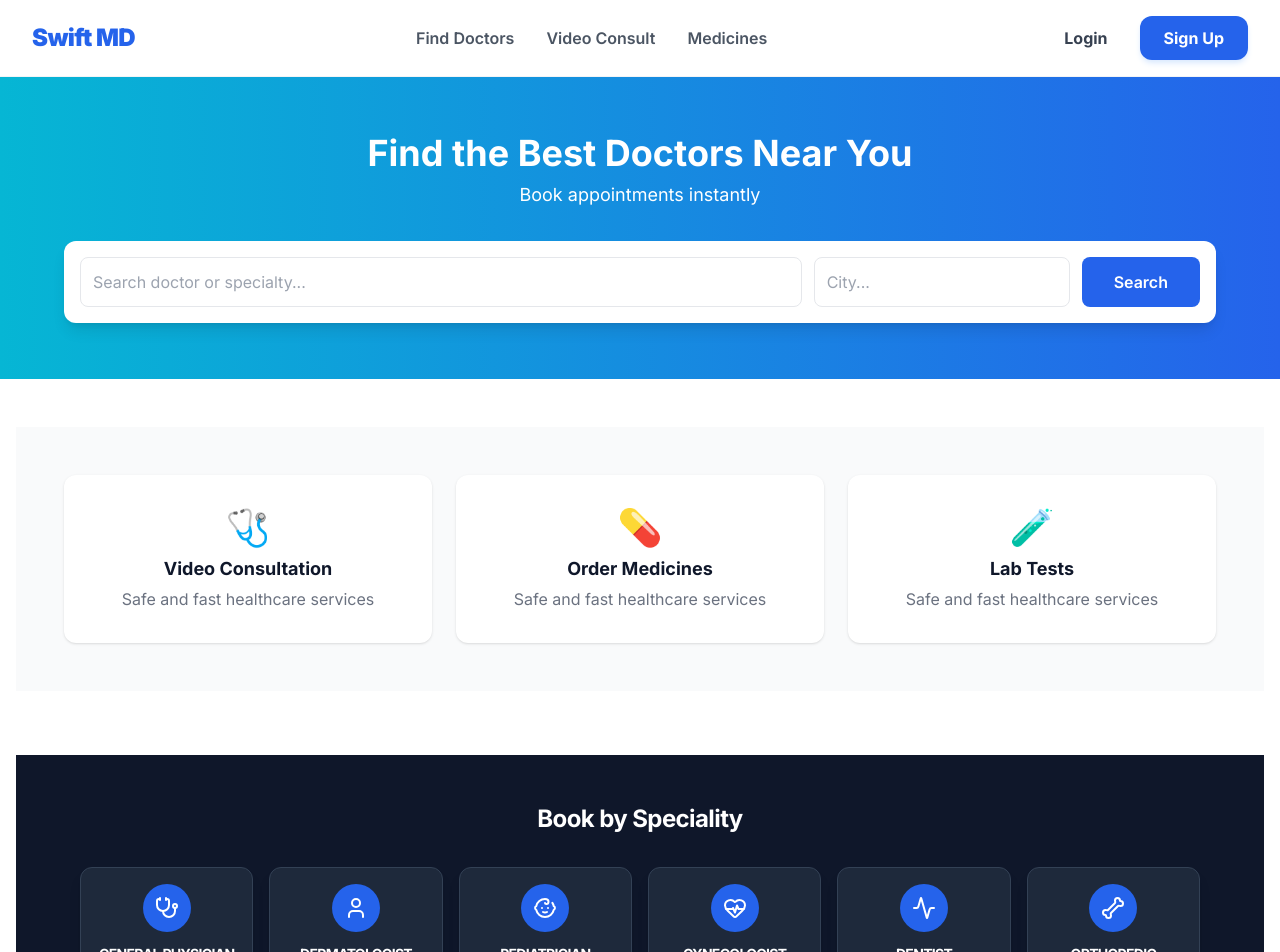
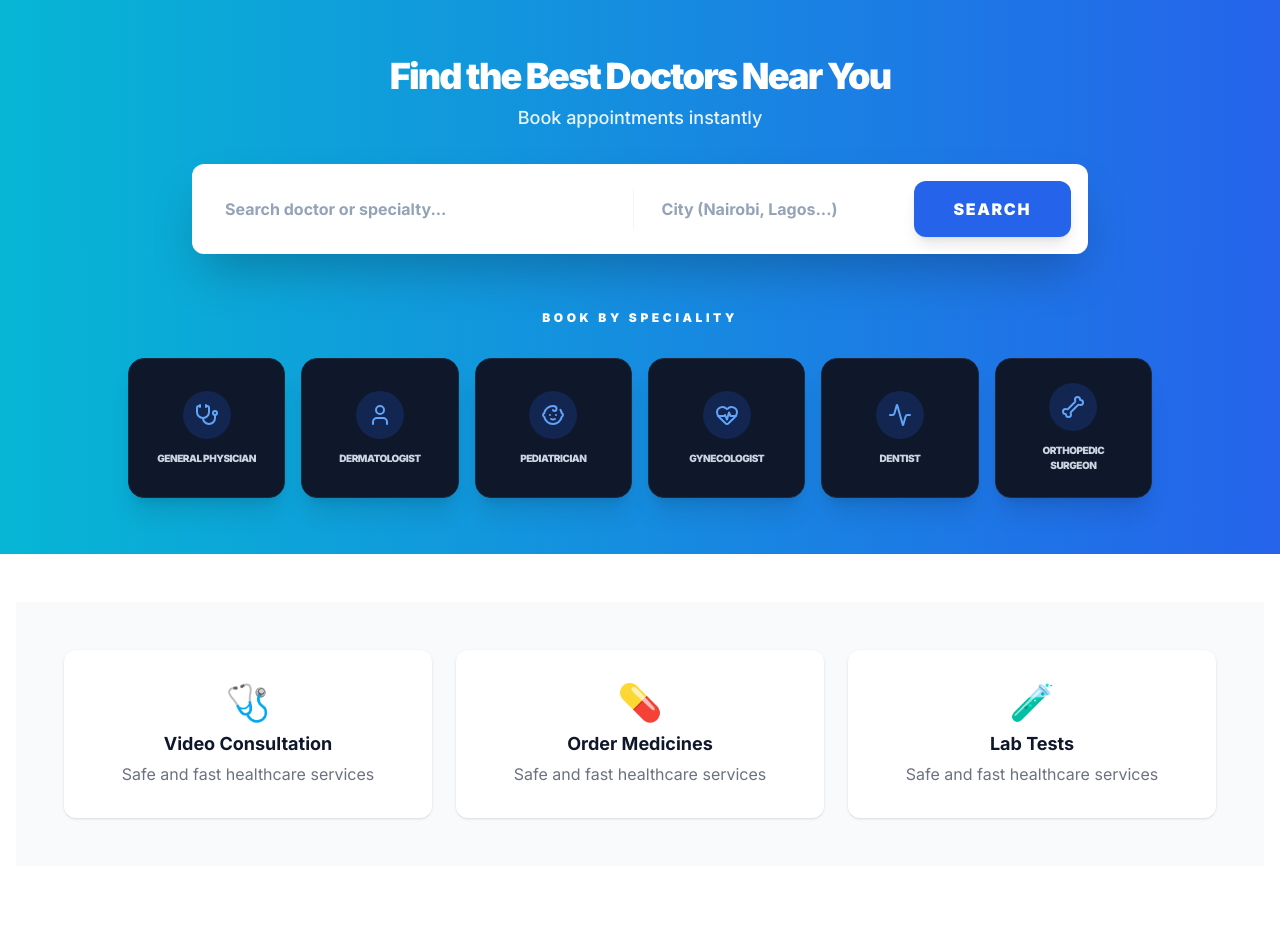
Before and after one commit to mugwe88-ops/MedicareAI, a Next.js app in the folder frontend/: page / in a window 1280 px wide. Shown: the top 952 px of the page. Built offline with nearby package versions, Linux system fonts and the light colour scheme.

Commit message:
update server.js

```diff
--- a/frontend/app/components/Hero.tsx
+++ b/frontend/app/components/Hero.tsx
@@ -1,44 +1,85 @@
 "use client";
-import { useEffect, useState, useRef } from "react";
+import { useState } from "react";
 import { useRouter } from "next/navigation";
+import { Stethoscope, User, Baby, HeartPulse, Activity, Bone } from "lucide-react";
 
 export default function Hero() {
   const [query, setQuery] = useState("");
   const [city, setCity] = useState("");
   const router = useRouter();
 
-  const handleSearch = () => {
-    const params = new URLSearchParams({ query, city });
+  const specialties = [
+    { name: "General Physician", icon: Stethoscope },
+    { name: "Dermatologist", icon: User },
+    { name: "Pediatrician", icon: Baby },
+    { name: "Gynecologist", icon: HeartPulse },
+    { name: "Dentist", icon: Activity },
+    { name: "Orthopedic Surgeon", icon: Bone },
+  ];
+
+  const handleSearch = (searchQuery?: string) => {
+    const finalQuery = searchQuery || query;
+    // We use encodeURIComponent to handle spaces like "Orthopedic Surgeon"
+    const params = new URLSearchParams();
+    if (finalQuery) params.append("query", finalQuery);
+    if (city) params.append("city", city);
+
     router.push(`/doctors?${params.toString()}`);
   };
 
   return (
     <section className="bg-gradient-to-r from-cyan-500 to-blue-600 py-14 px-4 text-white text-center">
       <div className="max-w-6xl mx-auto">
-        <h1 className="text-3xl md:text-4xl font-bold">Find the Best Doctors Near You</h1>
-        <p className="mt-2 text-base md:text-lg">Book appointments instantly</p>
+        <h1 className="text-4xl font-black tracking-tighter">Find the Best Doctors Near You</h1>
+        <p className="mt-2 text-lg font-medium opacity-90">Book appointments instantly</p>
 
-        <div className="mt-8 bg-white p-3 md:p-4 rounded-xl shadow-lg flex flex-col md:flex-row gap-3 relative">
+        {/* Search Bar */}
+        <div className="mt-8 bg-white p-3 md:p-4 rounded-xl shadow-2xl flex flex-col md:flex-row gap-3 max-w-4xl mx-auto border border-white/20">
           <input
             type="text"
             placeholder="Search doctor or specialty..."
             value={query}
             onChange={(e) => setQuery(e.target.value)}
-            className="w-full p-3 border rounded-lg text-black outline-none focus:ring-2 focus:ring-blue-500"
+            className="w-full p-4 border-none rounded-lg text-slate-900 outline-none focus:ring-0 placeholder:text-slate-400 font-bold"
           />
+          <div className="hidden md:block w-px h-10 bg-slate-100 self-center"></div>
           <input
             type="text"
-            placeholder="City..."
+            placeholder="City (Nairobi, Lagos...)"
             value={city}
             onChange={(e) => setCity(e.target.value)}
-            className="w-full md:w-64 p-3 border rounded-lg text-black outline-none focus:ring-2 focus:ring-blue-500"
+            className="w-full md:w-64 p-4 border-none rounded-lg text-slate-900 outline-none focus:ring-0 placeholder:text-slate-400 font-bold"
           />
           <button
-            onClick={handleSearch}
-            className="bg-blue-600 text-white px-8 py-3 rounded-lg font-semibold hover:bg-blue-700 transition-all"
+            onClick={() => handleSearch()}
+            className="bg-blue-600 text-white px-10 py-4 rounded-xl font-black uppercase tracking-widest hover:bg-blue-700 transition-all shadow-lg active:scale-95"
           >
             Search
           </button>
+        </div>
+
+        {/* Navy Specialist Buttons */}
+        <div className="mt-14">
+          <p className="text-white font-black text-xs uppercase tracking-[0.3em] mb-8">Book by Speciality</p>
+          <div className="grid grid-cols-2 md:grid-cols-3 lg:grid-cols-6 gap-4 max-w-5xl mx-auto">
+            {specialties.map((spec) => {
+              const Icon = spec.icon;
+              return (
+                <button
+                  key={spec.name}
+                  onClick={() => handleSearch(spec.name)}
+                  className="flex flex-col items-center justify-center p-6 bg-[#0f172a] hover:bg-white border border-slate-800 hover:border-white rounded-2xl transition-all duration-300 group shadow-xl active:scale-95"
+                >
+                  <div className="mb-3 p-3 bg-blue-600/20 rounded-full group-hover:bg-blue-600 transition-colors">
+                    <Icon size={24} className="text-blue-400 group-hover:text-white" />
+                  </div>
+                  <span className="text-[10px] font-black uppercase tracking-tighter text-slate-300 group-hover:text-blue-600">
+                    {spec.name}
+                  </span>
+                </button>
+              );
+            })}
+          </div>
         </div>
       </div>
     </section>
--- a/frontend/app/components/Specialties.tsx
+++ b/frontend/app/components/Specialties.tsx
@@ -23,17 +23,17 @@ export default function Speciality() {
   ];
 
   const handleSpecialtyClick = (specialtyName: string) => {
-    // Navigates to doctors page with the specialty as a query parameter
+    // This logic successfully sends the query to your backend
     router.push(`/doctors?query=${encodeURIComponent(specialtyName)}`);
   };
 
   return (
     <section className="py-12 bg-slate-900 text-white">
-      <h2 className="text-xl md:text-2xl font-bold text-center mb-8 tracking-tight">
-        Book by Speciality
-      </h2>
+      <div className="max-w-6xl mx-auto px-4">
+        <h2 className="text-xl md:text-2xl font-bold text-center mb-8 uppercase tracking-widest">
+          Book by Speciality
+        </h2>
 
-      <div className="max-w-6xl mx-auto px-4">
         <div className="grid grid-cols-2 sm:grid-cols-3 lg:grid-cols-6 gap-4">
           {specs.map((s) => {
             const Icon = s.icon;
@@ -41,17 +41,14 @@ export default function Speciality() {
               <button
                 key={s.name}
                 onClick={() => handleSpecialtyClick(s.name)}
-                className="bg-slate-800 p-4 rounded-xl flex flex-col items-center text-center
+                className="bg-slate-800 p-6 rounded-2xl flex flex-col items-center text-center
                            hover:bg-blue-600 cursor-pointer transition-all duration-200
-                           min-h-[130px] border border-slate-700 group shadow-lg"
+                           min-h-[140px] border border-slate-700 group shadow-lg"
               >
-                {/* Circle Icon */}
                 <div className="bg-blue-600 p-3 rounded-full mb-3 group-hover:bg-white/20 transition-colors">
-                  <Icon size={24} className="text-white" />
+                  <Icon size={28} className="text-white" />
                 </div>
-
-                {/* Name */}
-                <p className="text-xs sm:text-sm font-bold leading-tight break-words tracking-tighter uppercase">
+                <p className="text-[10px] sm:text-xs font-black uppercase tracking-tighter leading-tight">
                   {s.name}
                 </p>
               </button>
--- a/frontend/app/doctors/page.tsx
+++ b/frontend/app/doctors/page.tsx
@@ -1,45 +1,52 @@
 "use client";
-
 import { useEffect, useState, Suspense } from "react";
 import { useSearchParams } from "next/navigation";
 import Navbar from "../components/Navbar";
 
-// Interface updated to match backend alias names
 interface Doctor {
   id: string;
-  full_name: string; // Matches 'name AS full_name' in model
-  specialty: string; // Matches 'specialization AS specialty' in model
+  full_name: string;
+  specialty: string;
   city: string;
   rating: number;
 }
 
-const API_BASE = process.env.NEXT_PUBLIC_API_URL || "http://localhost:5000";
+// Ensure this is exactly your Render URL
+const API_BASE = "https://medicareai-1.onrender.com";
 
 function SearchResults() {
   const searchParams = useSearchParams();
-  const query = searchParams.get("query") || ""; // Matches Hero.tsx param
+  const query = searchParams.get("query") || "";
   const city = searchParams.get("city") || "";
 
   const [doctors, setDoctors] = useState<Doctor[]>([]);
   const [loading, setLoading] = useState(true);
+  const [error, setError] = useState<string | null>(null);
 
   useEffect(() => {
     const fetchResults = async () => {
       setLoading(true);
+      setError(null);
       try {
-        // Construct the URL using 'query' to match backend routes.js
         const searchUrl = `${API_BASE}/api/doctors?query=${encodeURIComponent(query)}&city=${encodeURIComponent(city)}`;
 
         const res = await fetch(searchUrl, {
-          cache: "no-store", // Ensure fresh data on every search
+          method: "GET",
+          headers: {
+            "Content-Type": "application/json",
+            "Accept": "application/json"
+          },
+          mode: 'cors', // Explicitly ask for CORS
+          cache: "no-store",
         });
 
-        if (!res.ok) throw new Error("Failed to fetch");
+        if (!res.ok) throw new Error("Registry connection failed");
 
         const data = await res.json();
-        setDoctors(data);
-      } catch (error) {
-        console.error("Failed to fetch doctors:", error);
+        setDoctors(Array.isArray(data) ? data : []);
+      } catch (err) {
+        console.error("Fetch error:", err);
+        setError("Unable to connect to the medical registry. This is usually a CORS or server-side issue.");
       } finally {
         setLoading(false);
       }
@@ -50,58 +57,26 @@ function SearchResults() {
 
   return (
     <div className="max-w-7xl mx-auto p-6">
-      <h1 className="text-2xl font-bold mb-6 text-gray-800">
-        Search Results for: <span className="text-blue-600">{query || "All Doctors"}</span>
-        {city && <span> in <span className="text-blue-600">{city}</span></span>}
-      </h1>
-
-      {loading ? (
-        <div className="flex flex-col items-center justify-center py-20">
-          <div className="animate-spin rounded-full h-12 w-12 border-b-2 border-blue-600 mb-4"></div>
-          <p className="text-gray-500 font-medium">Searching for doctors...</p>
-        </div>
-      ) : doctors.length > 0 ? (
-        <div className="grid grid-cols-1 md:grid-cols-2 lg:grid-cols-3 gap-6">
-          {doctors.map((doc) => (
-            <div key={doc.id} className="bg-white p-6 rounded-2xl shadow-md border border-gray-100 hover:shadow-lg transition-all duration-300">
-              <div className="flex items-center gap-4 mb-4">
-                <div className="w-16 h-16 bg-blue-100 rounded-full flex items-center justify-center text-blue-600 text-2xl font-bold">
-                  {doc.full_name?.charAt(0) || "D"}
+       {/* UI Code... */}
+       {error ? (
+         <div className="text-center py-20 bg-red-50 rounded-2xl border border-red-200">
+           <p className="text-red-600 font-bold">{error}</p>
+           <p className="text-xs text-red-400 mt-2">Check if Backend is awake on Render.</p>
+         </div>
+       ) : (
+         /* Render Doctors logic here */
+         doctors.length > 0 ? (
+            <div className="grid grid-cols-1 md:grid-cols-3 gap-6">
+              {doctors.map(doc => (
+                <div key={doc.id} className="p-6 bg-white rounded-xl shadow-sm border">
+                  <h2 className="font-bold text-lg">{doc.full_name}</h2>
+                  <p className="text-blue-600 text-sm font-bold uppercase">{doc.specialty}</p>
+                  <p className="text-slate-400 text-xs mt-1">📍 {doc.city}</p>
                 </div>
-                <div>
-                  <h2 className="text-xl font-bold text-slate-900">{doc.full_name}</h2>
-                  <p className="text-blue-600 font-semibold text-sm uppercase tracking-wide">
-                    {doc.specialty}
-                  </p>
-                </div>
-              </div>
-
-              <div className="space-y-2 mb-6">
-                <p className="text-gray-500 text-sm flex items-center gap-2">
-                  📍 {doc.city}
-                </p>
-                <div className="flex items-center text-yellow-500 font-bold">
-                  ⭐ {doc.rating || "4.8"} <span className="text-gray-400 text-xs ml-1 font-normal">(New)</span>
-                </div>
-              </div>
-
-              <button className="w-full bg-blue-600 text-white py-3 rounded-xl font-bold hover:bg-blue-700 active:scale-95 transition-all shadow-sm">
-                Book Appointment
-              </button>
+              ))}
             </div>
-          ))}
-        </div>
-      ) : (
-        <div className="text-center py-20 bg-white rounded-3xl border border-dashed border-gray-300">
-          <p className="text-gray-400 text-lg">No doctors found matching your criteria.</p>
-          <button
-            onClick={() => window.location.href = '/'}
-            className="mt-4 text-blue-600 font-semibold hover:underline"
-          >
-            Try a different search
-          </button>
-        </div>
-      )}
+         ) : !loading && <p className="text-center text-slate-400">No doctors found matching "{query}"</p>
+       )}
     </div>
   );
 }
@@ -110,11 +85,7 @@ export default function DoctorsPage() {
   return (
     <main className="min-h-screen bg-slate-50">
       <Navbar />
-      <Suspense fallback={
-        <div className="max-w-7xl mx-auto p-6 text-center py-20">
-          Loading MedicareAI Registry...
-        </div>
-      }>
+      <Suspense fallback={<div className="p-20 text-center">Loading registry...</div>}>
         <SearchResults />
       </Suspense>
     </main>
--- a/frontend/app/page.tsx
+++ b/frontend/app/page.tsx
@@ -1,30 +1,20 @@
 "use client";
 
-import Navbar from "./components/Navbar";
 import Hero from "./components/Hero";
 import Services from "./components/Services";
-import Specialties from "./components/Specialties";
 import Doctors from "./components/Doctors";
 
-/**
- * Home Page Component
- * Note: Added "use client" at the top to ensure hydration
- * for any click events within sub-components.
- */
 export default function Home() {
   return (
     <main className="min-h-screen bg-white">
-      <Navbar />
-
-      {/* Hero contains the search inputs and main search button */}
+      {/* Hero now contains BOTH search and working specialty buttons */}
       <Hero />
 
       <section className="py-12 px-4">
         <div className="max-w-7xl mx-auto space-y-16">
           <Services />
 
-          {/* Specialties contains the 'Book by Speciality' buttons */}
-          <Specialties />
+          {/* Note: Specialties component is REMOVED from here to prevent duplicates */}
 
           <Doctors />
         </div>
```
Also changed, not shown: 1 other file (tests, documents, lock files or other folders).
